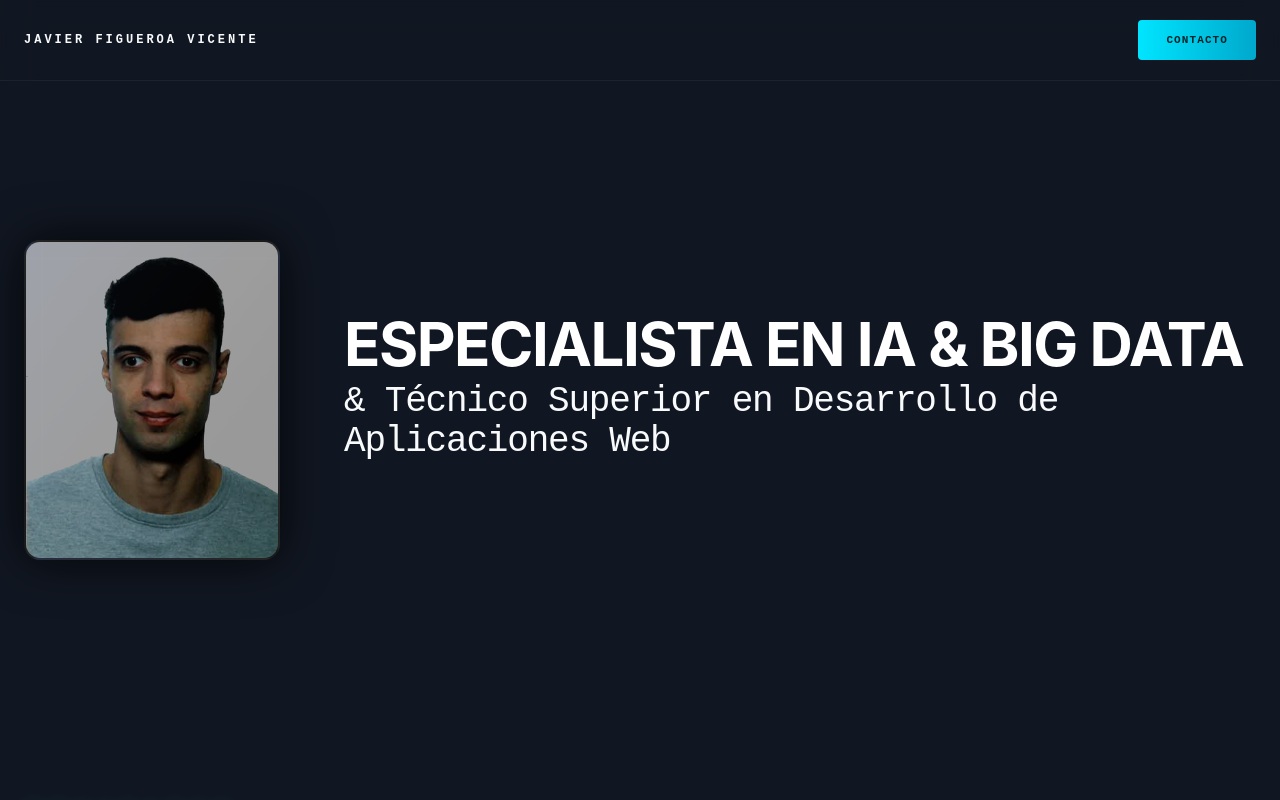
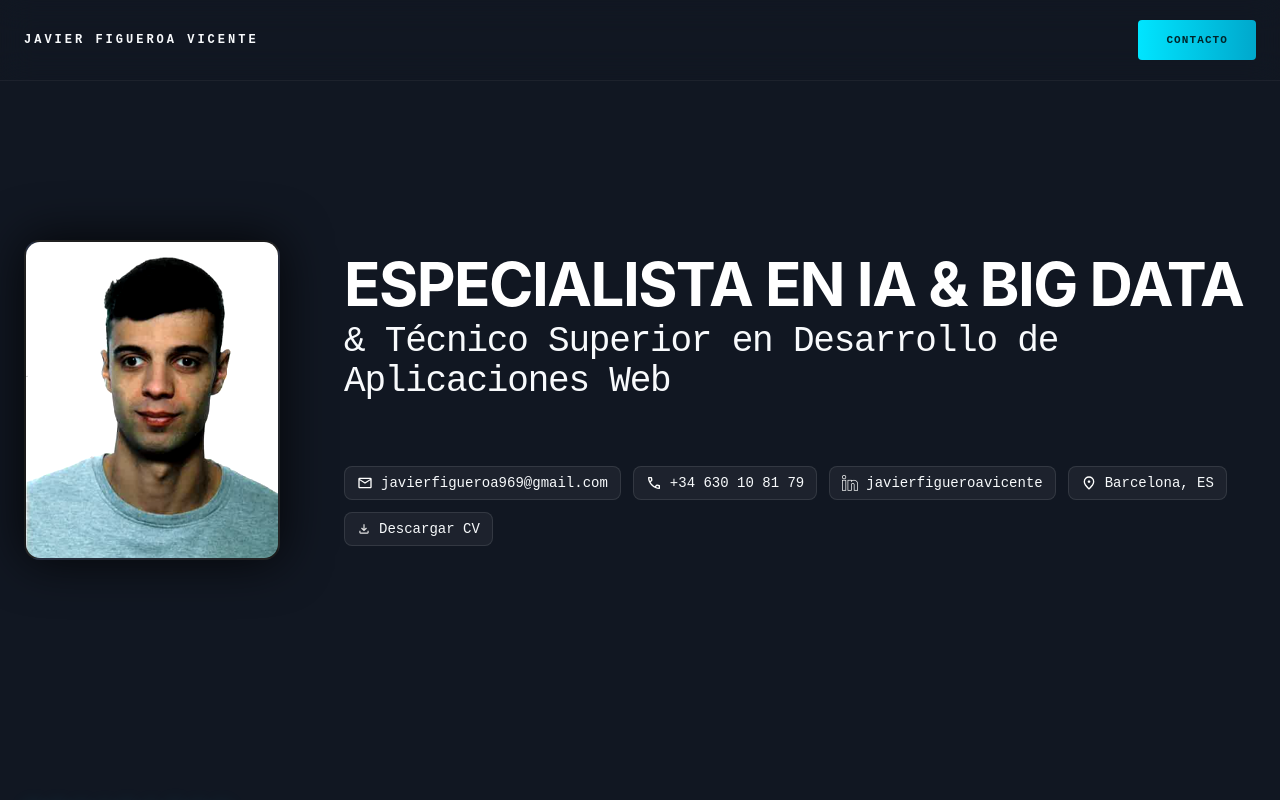
Before and after one commit to JaviFigueroaVicente/Portfolio, a React (Vite) app: page / in a window 1280 px wide. Shown: the top 800 px of the page. Built offline with nearby package versions, Linux system fonts and the light colour scheme.

Commit message:
añadir sección contacto debajo hero section + cambiar opacidad foto + actualizar cv

```diff
--- a/src/App.jsx
+++ b/src/App.jsx
@@ -37,11 +37,12 @@ import mail from "./assets/icons/mail.svg"
 import call from "./assets/icons/call.svg"
 import location from "./assets/icons/location.svg"
 import linkedin from "./assets/logos/linkedin.png"
-import dowload from "./assets/icons/download.svg"
+import download from "./assets/icons/download.svg"
 import downloadHover from "./assets/icons/download_hover.svg"
+import downloadWhite from "./assets/icons/download_white.svg"
 
 import fotoPerfil from "./assets/img/foto_carnet/foto_carnet.png"
-import cv from "./assets/cv/cv-25-5-26.pdf"
+import cv from "./assets/cv/cv-30-6-26.pdf"
 
 export default function App() {
   useEffect(() => {
@@ -353,12 +354,12 @@ export default function App() {
               <img
                 src={fotoPerfil}
                 alt="Javier Figueroa"
-                className="absolute inset-0 w-full h-full object-cover opacity-60 group-hover:opacity-80 transition-opacity duration-500 contrast-125"
+                className="absolute inset-0 w-full h-full object-cover opacity-100 transition-opacity duration-500 contrast-125"
               />
             </div>
           </motion.div>
 
-          <div>
+          <div className="flex-1">
             <h1 className="text-5xl md:text-6xl font-black tracking-tighter mb-6 overflow-hidden leading-[1.05]">
               <motion.span
                 initial={{ y: 60, opacity: 0 }}
@@ -377,13 +378,72 @@ export default function App() {
                 & Técnico Superior en Desarrollo de Aplicaciones Web
               </motion.span>
             </h1>
-            <motion.p
-              initial={{ opacity: 0 }}
-              animate={{ opacity: 1 }}
-              transition={{ duration: 0.6, delay: 0.4 }}
-              className="max-w-xl text-[--text-dim] text-base md:text-lg font-light leading-relaxed"
+
+            {/* <motion.p
+              initial={{ opacity: 0, y: 20 }}
+              animate={{ opacity: 1, y: 0 }}
+              transition={{ duration: 0.6, delay: 0.25 }}
+              className="max-w-xl text-[--text-dim] text-base md:text-lg font-light leading-relaxed mb-8"
             >
-            </motion.p>
+              Desarrollo soluciones robustas e inteligentes integrando analítica avanzada de datos, arquitecturas de IA y aplicaciones web de alto rendimiento. Enfoque analítico orientado a resolver problemas técnicos complejos y transformar datos en impacto real.
+            </motion.p> */}
+
+            {/* Datos de contacto rápidos + Descarga CV */}
+            <motion.div
+              initial={{ opacity: 0, y: 20 }}
+              animate={{ opacity: 1, y: 0 }}
+              transition={{ duration: 0.6, delay: 0.35 }}
+              className="flex flex-wrap gap-3 items-center pt-10"
+            >
+              <a
+                href="mailto:javierfigueroa969@gmail.com"
+                className="flex items-center gap-2 px-3 py-1.5 bg-white/5 border border-white/10 rounded-lg text-sm text-[--text-dim] hover:text-[--accent] hover:bg-[--accent]/5 transition-all font-mono"
+              >
+                <img src={mail} alt="" width={16} height={16} />
+                <span>javierfigueroa969@gmail.com</span>
+              </a>
+
+              <a
+                href="tel:+34630108179"
+                className="flex items-center gap-2 px-3 py-1.5 bg-white/5 border border-white/10 rounded-lg text-sm text-[--text-dim] hover:text-[--accent] hover:bg-[--accent]/5 transition-all font-mono"
+              >
+                <img src={call} alt="" width={16} height={16} />
+                <span>+34 630 10 81 79</span>
+              </a>
+
+              <a
+                href="https://linkedin.com/in/javierfigueroavicente"
+                target="_blank"
+                rel="noreferrer"
+                className="flex items-center gap-2 px-3 py-1.5 bg-white/5 border border-white/10 rounded-lg text-sm text-[--text-dim] hover:text-[--accent] hover:bg-[--accent]/5 transition-all font-mono"
+              >
+                <img src={linkedin} alt="" width={16} height={16} />
+                <span>javierfigueroavicente</span>
+              </a>
+
+              <div className="flex items-center gap-2 px-3 py-1.5 bg-white/5 border border-white/10 rounded-lg text-sm text-[--text-dim] font-mono">
+                <img src={location} alt="" width={16} height={16} />
+                <span>Barcelona, ES</span>
+              </div>
+
+              {/* Botón de CV rápido */}
+              <motion.a
+                whileTap={{ scale: 0.98 }}
+                onMouseEnter={() => setIsHovered(true)}
+                onMouseLeave={() => setIsHovered(false)}
+                href={cv}
+                download="CV_Javier_Figueroa_Vicente.pdf"
+                className="flex items-center gap-2 px-3 py-1.5 bg-white/5 border border-white/10 rounded-lg text-sm text-[--text-dim] hover:text-[--accent] hover:bg-[--accent]/5 transition-all font-mono"
+              >
+                <img
+                  src={downloadWhite}
+                  alt=""
+                  width={14}
+                  height={14}
+                />
+                <span>Descargar CV</span>
+              </motion.a>
+            </motion.div>
           </div>
         </section>
 
@@ -703,8 +763,8 @@ export default function App() {
                     </div>
                   </div>
 
-                  <h3 className="text-2xl font-black mb-2 group-hover:text-[--accent] transition-colors font-mono uppercase tracking-tight text-white">
-                    CE Inteligencia Artificial y Big Data
+                  <h3 className="text-2xl font-black mb-2 group-hover:text-[--accent] transition-colors font-mono tracking-tight text-white">
+                    Máster en Inteligencia Artificial y Big Data
                   </h3>
                   <p className="text-[--text-dim] font-mono text-xs mb-6 opacity-60">Institut Bernat el Ferrer</p>
 
@@ -1038,7 +1098,7 @@ export default function App() {
                 transition={{ type: "spring", stiffness: 400, damping: 15 }}
                 href={cv}
                 download="CV_Javier_Figueroa_Vicente.pdf"
-                className="btn-download"
+                className="btn-download text-xs md:text-sm"
                 variants={{
                   hover: {
                     color: "#00252a"
@@ -1047,7 +1107,7 @@ export default function App() {
                 }}
               >
                   <motion.img
-                    src={isHovered ? downloadHover : dowload}
+                    src={isHovered ? downloadHover : download}
                     alt="Descargar"
                     width={30}
                     height={30}
```
Also changed, not shown: src/assets/icons/download_white.svg (added), 1 other file (tests, documents, lock files or other folders).
